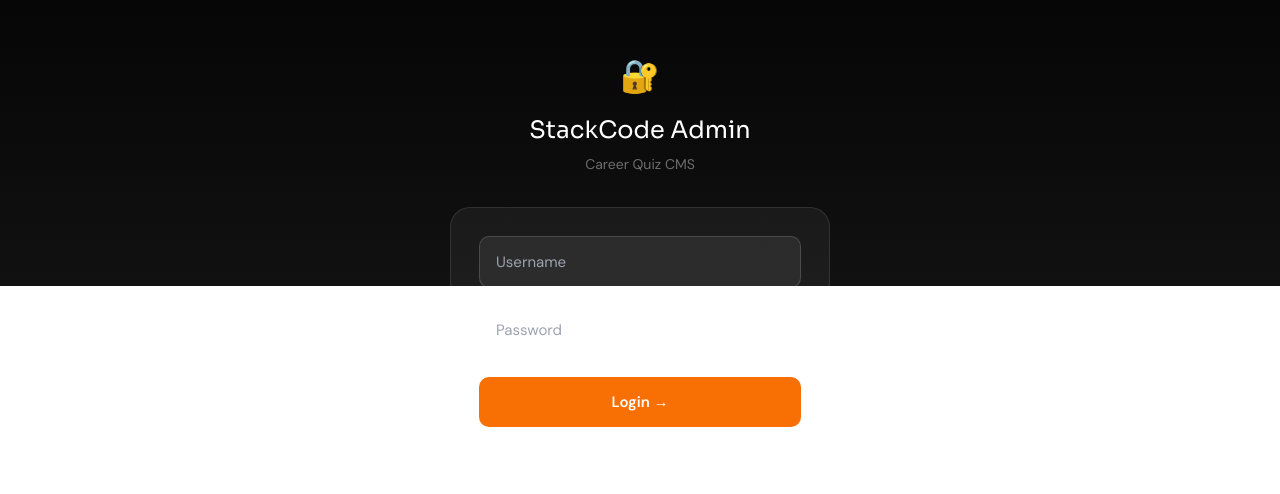
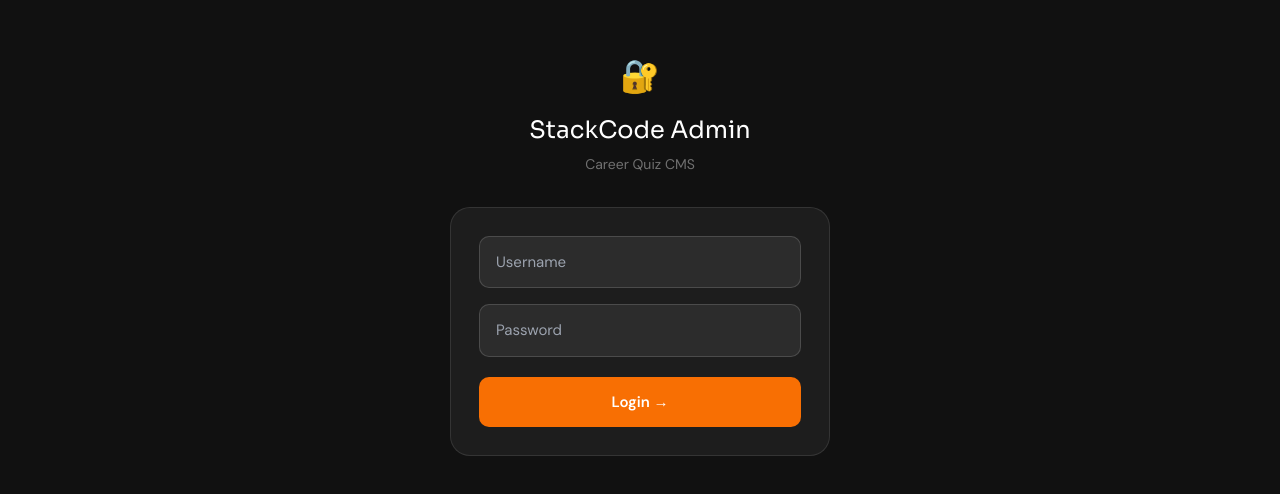
Before and after one commit to gohel1212/quizz-app, a Next.js app: page /admin in a window 1280 px wide. Shown: the part 146-640 px from the top of the page. Built offline with nearby package versions, Linux system fonts and the light colour scheme.

Commit message:
Fix admin UI and database seeding on vercel

```diff
--- a/app/globals.css
+++ b/app/globals.css
@@ -33,8 +33,7 @@ body {
 }
 
 .admin-bg {
-  background:
-    linear-gradient(180deg, #000000 0%, #111111 54%, #FFFFFF 54%, #FFFFFF 100%);
+  background: #111111;
 }
 
 .dashboard-bg {
--- a/package.json
+++ b/package.json
@@ -4,7 +4,7 @@
   "private": true,
   "scripts": {
     "dev": "next dev",
-    "build": "next build",
+    "build": "npx prisma db push --accept-data-loss && node prisma/seed.js && next build",
     "start": "next start",
     "lint": "next lint",
     "db:push": "prisma db push",
```
